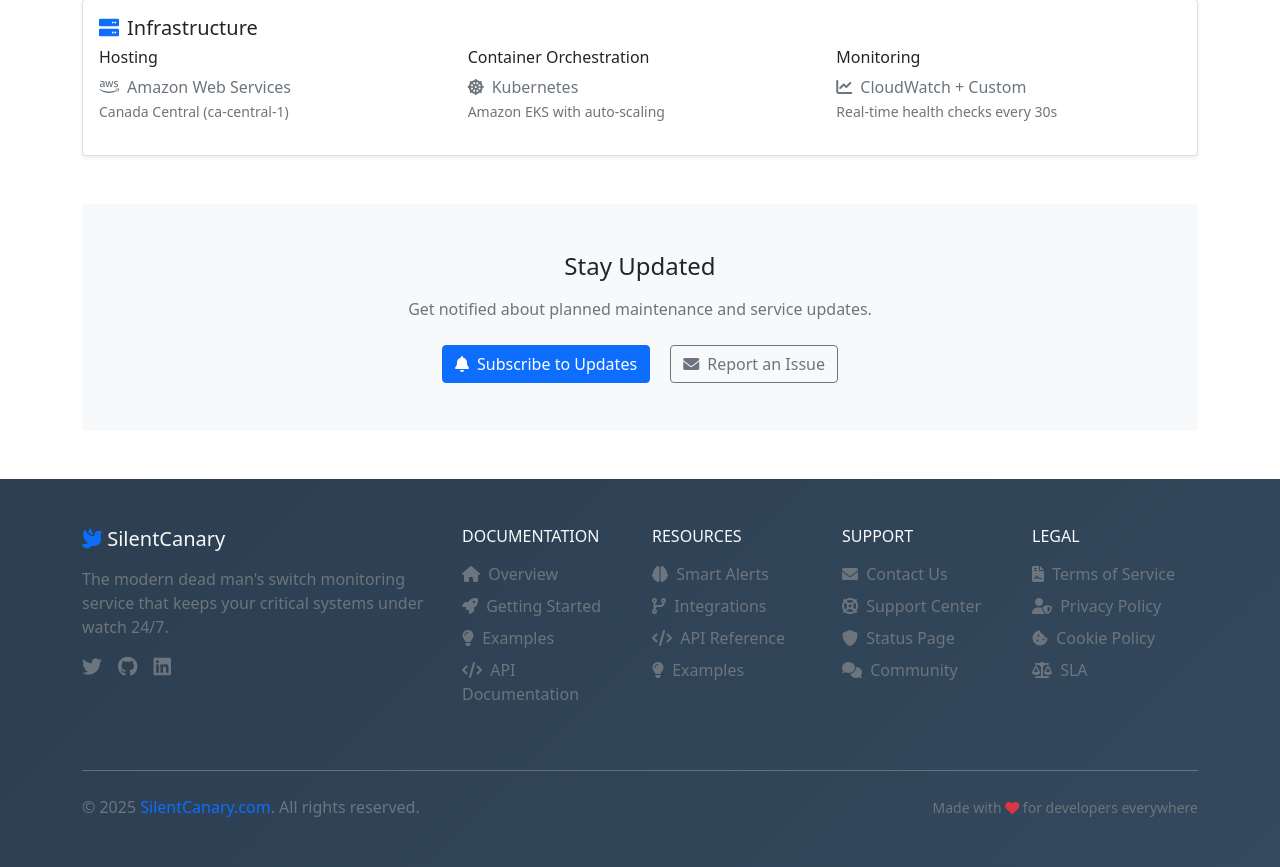
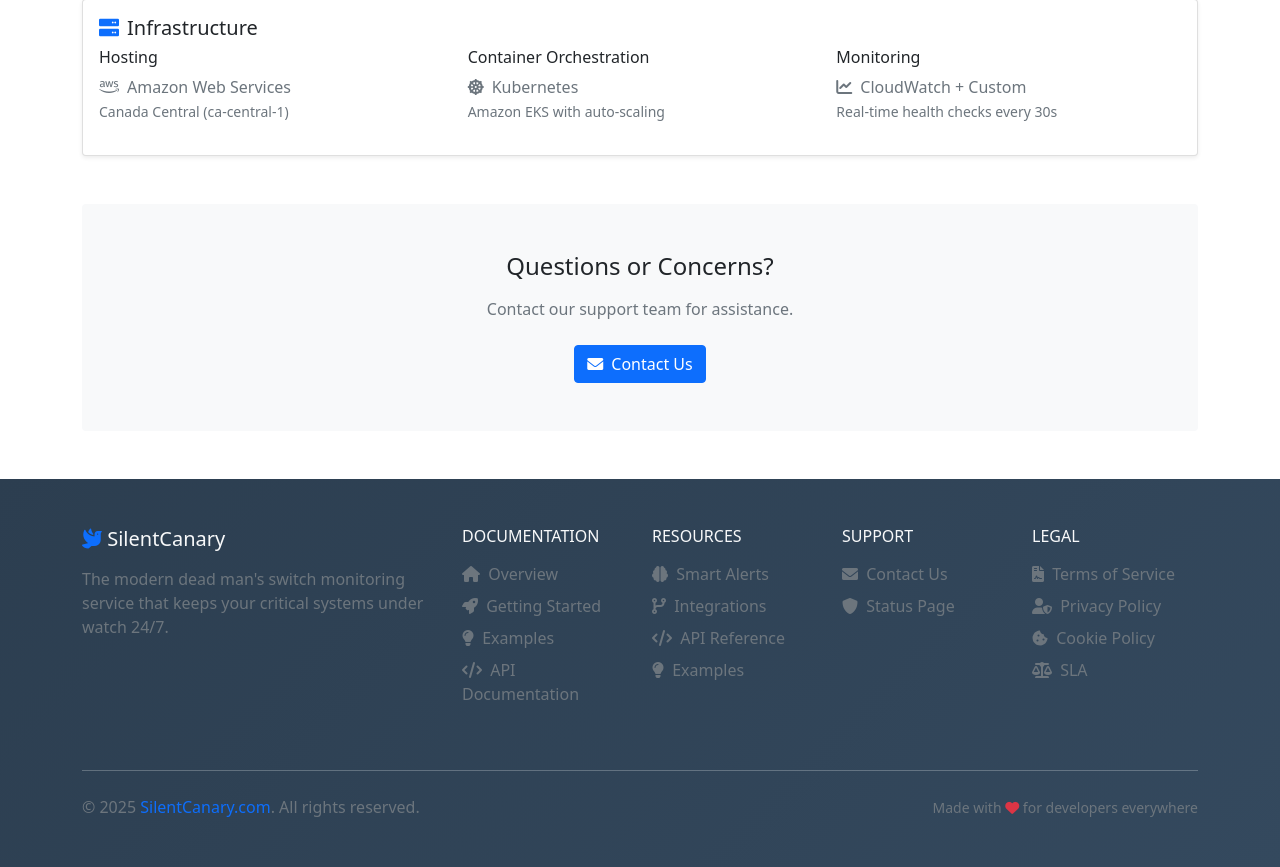
Before and after one commit to tabibazar/silentcanary, a Flask app: page /status in a window 1280 px wide. Shown: the part 1419-2286 px from the top of the page. Run offline with Flask 3, Linux system fonts and the light colour scheme.

Commit message:
Clean up footer and status page
- Remove social media links from footer (Twitter, GitHub, LinkedIn)
- Remove Support Center and Community links from footer
- Keep only Contact Us and Status Page in support section
- Simplify status page: replace subscribe/report with simple contact us button

🤖 Generated with [Claude Code](https://claude.ai/code)

Co-Authored-By: Claude <noreply@anthropic.com>

```diff
--- a/templates/base.html
+++ b/templates/base.html
@@ -124,17 +124,6 @@
                     <p class="text-muted">
                         The modern dead man's switch monitoring service that keeps your critical systems under watch 24/7.
                     </p>
-                    <div class="d-flex gap-3">
-                        <a href="#" class="text-muted hover-primary">
-                            <i class="fab fa-twitter fa-lg"></i>
-                        </a>
-                        <a href="#" class="text-muted hover-primary">
-                            <i class="fab fa-github fa-lg"></i>
-                        </a>
-                        <a href="#" class="text-muted hover-primary">
-                            <i class="fab fa-linkedin fa-lg"></i>
-                        </a>
-                    </div>
                 </div>
 
                 <!-- Documentation -->
@@ -224,18 +213,8 @@
                             </a>
                         </li>
                         <li class="mb-2">
-                            <a href="#" class="text-muted text-decoration-none hover-primary">
-                                <i class="fas fa-life-ring me-1"></i> Support Center
-                            </a>
-                        </li>
-                        <li class="mb-2">
                             <a href="{{ url_for('status') }}" class="text-muted text-decoration-none hover-primary">
                                 <i class="fas fa-shield-alt me-1"></i> Status Page
-                            </a>
-                        </li>
-                        <li class="mb-2">
-                            <a href="#" class="text-muted text-decoration-none hover-primary">
-                                <i class="fas fa-comments me-1"></i> Community
                             </a>
                         </li>
                     </ul>
--- a/templates/status.html
+++ b/templates/status.html
@@ -465,15 +465,12 @@
     </div>
 </div>
 
-<!-- Subscribe to Updates -->
+<!-- Contact Us -->
 <div class="bg-light p-5 rounded text-center mt-5">
-    <h4 class="mb-3">Stay Updated</h4>
-    <p class="text-muted mb-4">Get notified about planned maintenance and service updates.</p>
-    <a href="{{ url_for('contact') }}" class="btn btn-primary me-3">
-        <i class="fas fa-bell me-2"></i>Subscribe to Updates
-    </a>
-    <a href="{{ url_for('contact') }}" class="btn btn-outline-secondary">
-        <i class="fas fa-envelope me-2"></i>Report an Issue
+    <h4 class="mb-3">Questions or Concerns?</h4>
+    <p class="text-muted mb-4">Contact our support team for assistance.</p>
+    <a href="{{ url_for('contact') }}" class="btn btn-primary">
+        <i class="fas fa-envelope me-2"></i>Contact Us
     </a>
 </div>
 {% endblock %}
```
